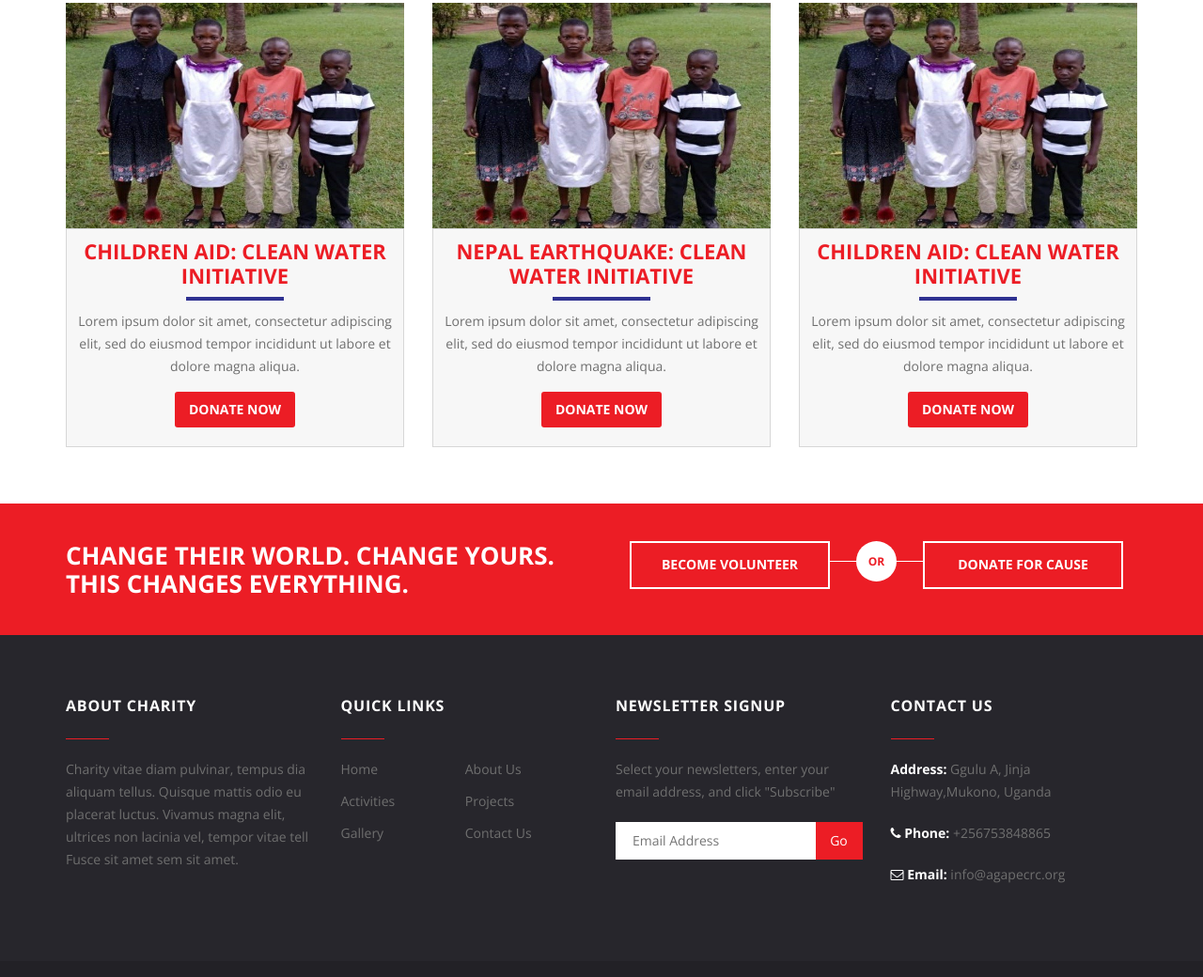
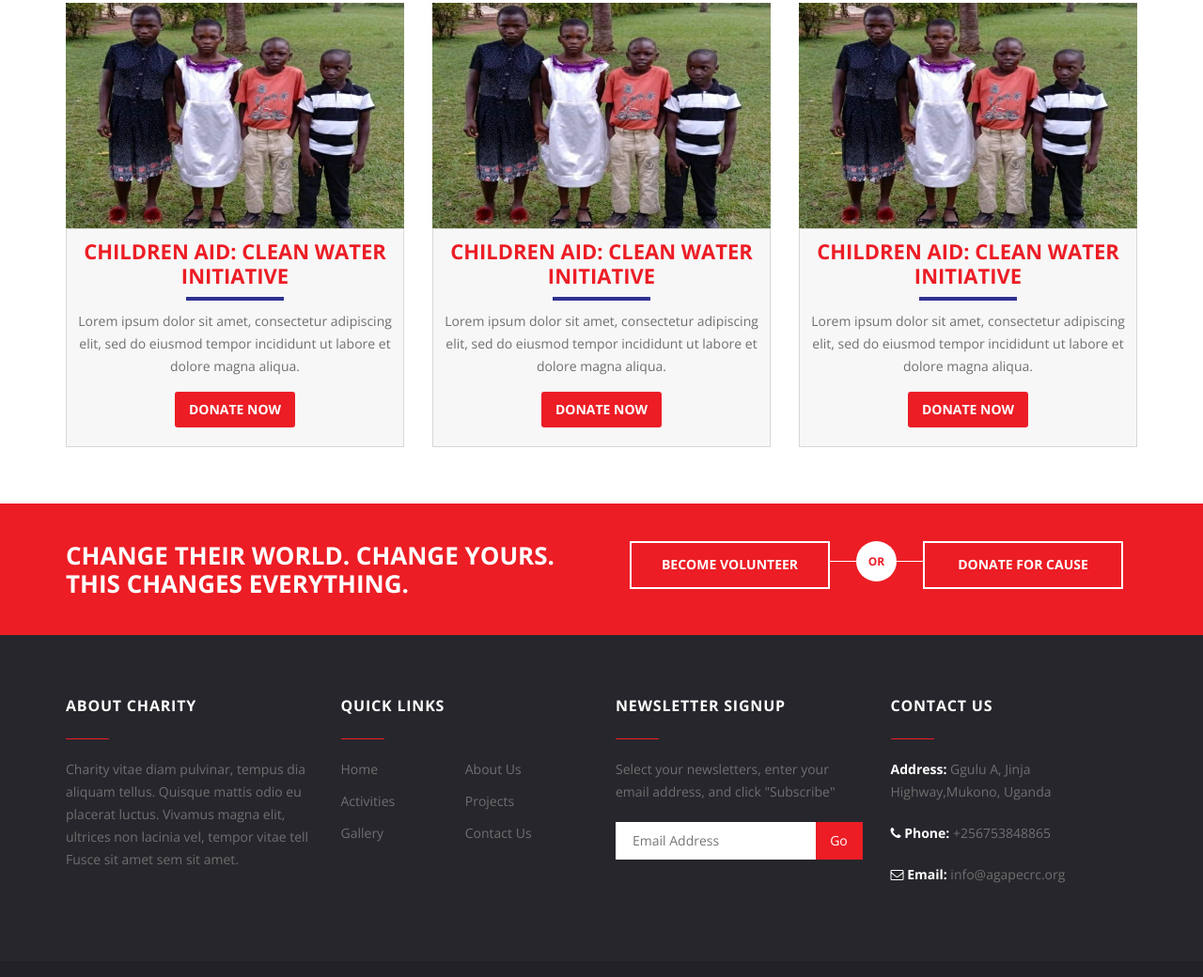
Before and after one commit to Agapecrc/web, a plain HTML site: page projects.html in a window 1280 px wide. Shown: the part 1367-2407 px from the top of the page at 94% size. Drawn offline with nearby package versions, Linux system fonts and the light colour scheme.

Commit message:
Update projects.html

```diff
--- a/projects.html
+++ b/projects.html
@@ -155,7 +155,7 @@
 <div class="col-sm-6 col-md-4 clearfix top-off">
 <div class="grid-image"><img src="images/test1.jpg"></div>
 <div class="post-content">
-<h3>Nepal Earthquake: Clean Water Initiative</h3>
+<h3>Children Aid: Clean Water Initiative</h3>
 <hr>
 <p>Lorem ipsum dolor sit amet, consectetur adipiscing elit, sed do eiusmod tempor incididunt ut labore et dolore magna aliqua.</p>
 <a href="donate.html" title="" >Donate Now</a>
```
